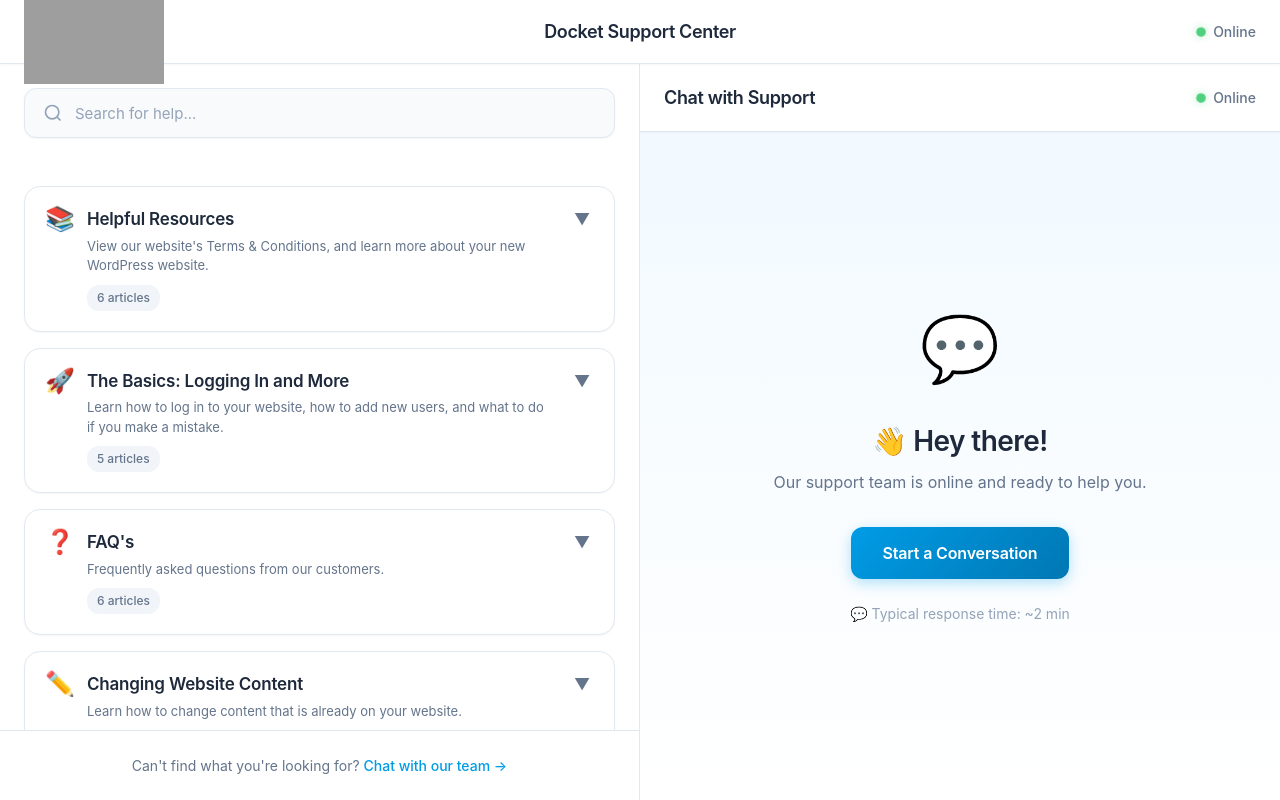
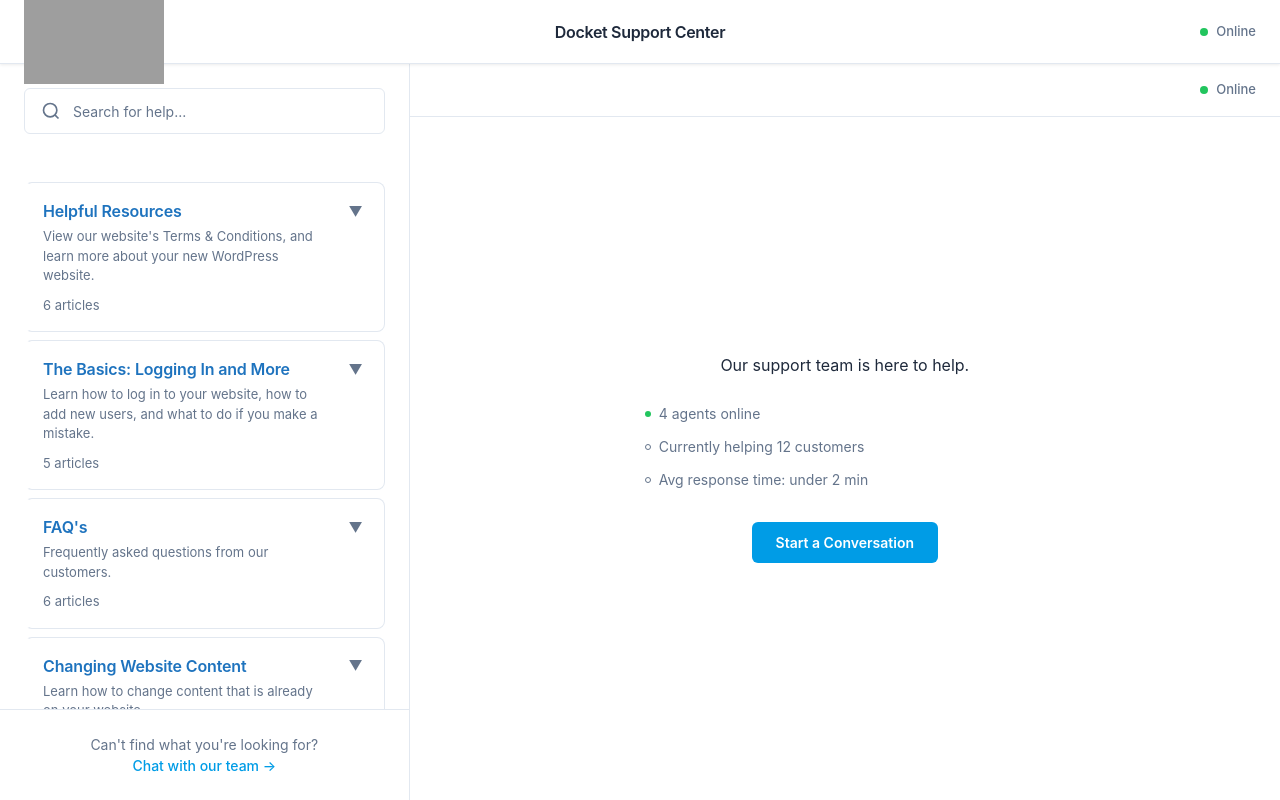
Before and after one commit to timcoe429/docket-support-bot, a website: page public/index.html in a window 1280 px wide. Drawn offline with Linux system fonts and the light colour scheme; grey boxes are pictures that could not be loaded.

Commit message:
Visible Look

```diff
--- a/public/chat.js
+++ b/public/chat.js
@@ -5,15 +5,15 @@ let chatConnected = false;
 let engagementState = 'none'; // 'none', 'faq', 'chat'
 let currentSearchTerm = '';
 
-// Category icon mapping
+// Category icon mapping - removed emojis for professional look
 const categoryIcons = {
-    'helpful-resources': '📚',
-    'basics': '🚀',
-    'faqs': '❓',
-    'changing-content': '✏️',
-    'adding-content': '➕',
-    'plugins-seo': '🔧',
-    'docketshop': '🛒'
+    'helpful-resources': '',
+    'basics': '',
+    'faqs': '',
+    'changing-content': '',
+    'adding-content': '',
+    'plugins-seo': '',
+    'docketshop': ''
 };
 
 // DOM elements
@@ -67,10 +67,25 @@ function renderFAQCategories(searchTerm = '') {
     faqCategories.innerHTML = '';
     currentSearchTerm = searchTerm.toLowerCase();
 
+    // Map category IDs to resource IDs for highlighting
+    const resourceIdMap = {
+        'helpful-resources': 'helpful-resources',
+        'basics': 'basics-logging-in',
+        'faqs': 'faqs',
+        'changing-content': 'changing-content',
+        'adding-content': 'adding-content',
+        'plugins-seo': 'plugins-seo',
+        'docketshop': 'docketshop'
+    };
+
     faqData.categories.forEach(category => {
         const categoryDiv = document.createElement('div');
-        categoryDiv.className = 'faq-category';
+        categoryDiv.className = 'faq-category resource-category';
         categoryDiv.dataset.categoryId = category.id;
+
+        // Add resource ID for highlighting
+        const resourceId = resourceIdMap[category.id] || category.id;
+        categoryDiv.dataset.resourceId = resourceId;
 
         // Filter items based on search
         let visibleItems = category.items;
@@ -94,14 +109,12 @@ function renderFAQCategories(searchTerm = '') {
             categoryDiv.classList.add('expanded');
         }
 
-        const icon = categoryIcons[category.id] || '📄';
         const itemCount = visibleItems.length;
 
         const header = document.createElement('div');
         header.className = 'faq-category-header';
         header.innerHTML = `
             <div class="faq-category-header-left">
-                <div class="faq-category-icon">${icon}</div>
                 <div class="faq-category-info">
                     <div class="faq-category-title">${category.name}</div>
                     ${category.description ? `<div class="faq-category-description">${category.description}</div>` : ''}
@@ -329,17 +342,6 @@ function addAgentMessage(content, timestamp = null) {
     const messageDiv = document.createElement('div');
     messageDiv.className = 'message agent-message';
 
-    const avatarDiv = document.createElement('div');
-    avatarDiv.className = 'agent-avatar';
-    const logoImg = document.createElement('img');
-    logoImg.src = 'https://www.yourdocket.com/wp-content/uploads/2024/11/highres-blue-docket-dumpster-software.png';
-    logoImg.alt = 'Docket';
-    logoImg.style.width = '20px';
-    logoImg.addEventListener('error', function() {
-        this.style.display = 'none';
-    });
-    avatarDiv.appendChild(logoImg);
-
     const contentWrapper = document.createElement('div');
     contentWrapper.className = 'agent-message-content-wrapper';
 
@@ -354,7 +356,6 @@ function addAgentMessage(content, timestamp = null) {
     contentWrapper.appendChild(contentDiv);
     contentWrapper.appendChild(timeDiv);
 
-    messageDiv.appendChild(avatarDiv);
     messageDiv.appendChild(contentWrapper);
 
     messagesContainer.appendChild(messageDiv);
@@ -476,6 +477,32 @@ async function sendMessage(message) {
     }
 }
 
+// Resource highlighting function - available globally for API use
+function highlightResource(resourceId) {
+    // Remove any existing highlights
+    document.querySelectorAll('.resource-category').forEach(el => {
+        el.classList.remove('ai-highlighted');
+    });
+
+    // Find and highlight the target
+    const target = document.querySelector(`[data-resource-id="${resourceId}"]`);
+    if (target) {
+        // Expand if collapsed
+        target.classList.add('expanded');
+        // Add highlight
+        target.classList.add('ai-highlighted');
+        // Scroll into view smoothly
+        target.scrollIntoView({ behavior: 'smooth', block: 'center' });
+        // Remove highlight after 5 seconds
+        setTimeout(() => {
+            target.classList.remove('ai-highlighted');
+        }, 5000);
+    }
+}
+
+// Make highlightResource available globally
+window.highlightResource = highlightResource;
+
 // Initialize on page load
 if (document.readyState === 'loading') {
     document.addEventListener('DOMContentLoaded', init);
--- a/public/index.html
+++ b/public/index.html
@@ -64,9 +64,6 @@
             <!-- Chat Header -->
             <header class="chat-header">
                 <div class="chat-header-content">
-                    <div class="chat-header-left">
-                        <h2 class="chat-title">Chat with Support</h2>
-                    </div>
                     <div class="chat-status">
                         <span class="status-dot"></span>
                         <span class="status-text">Online</span>
@@ -78,11 +75,22 @@
             <div class="messages-container" id="messagesContainer">
                 <!-- Initial state: Empty with prompt -->
                 <div class="chat-empty-state" id="chatEmptyState">
-                    <div class="chat-welcome-icon">💬</div>
-                    <h2 class="welcome-title">👋 Hey there!</h2>
-                    <p class="welcome-subtitle">Our support team is online and ready to help you.</p>
+                    <p class="welcome-subtitle">Our support team is here to help.</p>
+                    <div class="welcome-stats">
+                        <div class="welcome-stat">
+                            <span class="welcome-stat-dot"></span>
+                            <span>4 agents online</span>
+                        </div>
+                        <div class="welcome-stat">
+                            <span class="welcome-stat-dot empty"></span>
+                            <span>Currently helping 12 customers</span>
+                        </div>
+                        <div class="welcome-stat">
+                            <span class="welcome-stat-dot empty"></span>
+                            <span>Avg response time: under 2 min</span>
+                        </div>
+                    </div>
                     <button class="start-chat-button" id="startChatButton">Start a Conversation</button>
-                    <p class="response-time-indicator">💬 Typical response time: ~2 min</p>
                 </div>
             </div>
 
@@ -121,10 +129,10 @@
         <!-- Mobile Tab Navigation -->
         <nav class="mobile-tabs" id="mobileTabs">
             <button class="mobile-tab active" data-tab="faq" id="mobileTabFaq">
-                <span>📚 FAQ</span>
+                <span>FAQ</span>
             </button>
             <button class="mobile-tab" data-tab="chat" id="mobileTabChat">
-                <span>💬 Chat</span>
+                <span>Chat</span>
             </button>
         </nav>
     </div>
--- a/public/styles.css
+++ b/public/styles.css
@@ -6,37 +6,40 @@
 }
 
 :root {
-    /* Primary Colors */
-    --primary: #009ce6;
+    /* Brand Colors - Flat Only */
+    --primary-blue: #009ce6;
+    --secondary-blue: #1e73be;
     --primary-dark: #0077b3;
-    --primary-light: #e6f6fc;
 
-    /* Backgrounds - subtle warmth */
-    --bg-page: #f8fafc;
+    /* Backgrounds */
+    --bg-light: #F7F9FC;
+    --bg-page: #F7F9FC;
     --bg-panel: #ffffff;
-    --bg-chat: linear-gradient(180deg, #f0f9ff 0%, #ffffff 100%);
+    --bg-white: #ffffff;
     --bg-hover: #f1f5f9;
 
-    /* Text - not pure black */
+    /* Text */
     --text-primary: #1e293b;
     --text-secondary: #64748b;
-    --text-muted: #94a3b8;
+    --text-muted: #64748B;
 
-    /* Accents */
-    --border: #e2e8f0;
+    /* Borders */
+    --border-color: #E2E8F0;
+    --border: #E2E8F0;
     --border-light: #f1f5f9;
-    --shadow-sm: 0 1px 2px rgba(0,0,0,0.04);
-    --shadow-md: 0 4px 12px rgba(0,0,0,0.08);
-    --shadow-lg: 0 12px 40px rgba(0,0,0,0.12);
-    --shadow-glow: 0 0 20px rgba(0,156,230,0.15);
+
+    /* Shadows - Subtle Only */
+    --shadow-sm: 0 1px 3px rgba(0,0,0,0.08);
+    --shadow-md: 0 1px 3px rgba(0,0,0,0.08);
 
     /* Status */
-    --online: #22c55e;
-    --online-glow: 0 0 8px rgba(34,197,94,0.4);
+    --online-green: #22C55E;
+    --online: #22C55E;
 }
 
 body {
-    font-family: -apple-system, BlinkMacSystemFont, 'Inter', 'Segoe UI', Roboto, sans-serif;
+    font-family: -apple-system, BlinkMacSystemFont, 'Segoe UI', sans-serif;
+    font-size: 14px;
     background: var(--bg-page);
     color: var(--text-primary);
     line-height: 1.5;
@@ -74,7 +77,7 @@ body {
 }
 
 .header-title {
-    font-size: 18px;
+    font-size: 16px;
     font-weight: 600;
     color: var(--text-primary);
     letter-spacing: -0.02em;
@@ -87,7 +90,7 @@ body {
     display: flex;
     align-items: center;
     gap: 8px;
-    font-size: 14px;
+    font-size: 13px;
     color: var(--text-secondary);
     font-weight: 500;
 }
@@ -96,20 +99,7 @@ body {
     width: 8px;
     height: 8px;
     border-radius: 50%;
-    background: var(--online);
-    animation: pulseGlow 2s infinite;
-    box-shadow: var(--online-glow);
-}
-
-@keyframes pulseGlow {
-    0%, 100% {
-        transform: scale(1);
-        opacity: 1;
-    }
-    50% {
-        transform: scale(1.2);
-        opacity: 0.8;
-    }
+    background: var(--online-green);
 }
 
 /* Support Container - Two Panel Layout */
@@ -122,7 +112,7 @@ body {
 
 /* FAQ Panel */
 .faq-panel {
-    width: 50%;
+    width: 32%;
     background: var(--bg-panel);
     display: flex;
     flex-direction: column;
@@ -133,11 +123,11 @@ body {
 }
 
 .faq-panel.expanded {
-    width: 70%;
+    width: 40%;
 }
 
 .faq-panel.minimized {
-    width: 30%;
+    width: 25%;
 }
 
 .faq-panel-content {
@@ -159,21 +149,19 @@ body {
 /* FAQ Search Container - Elevated Card */
 .faq-search-container {
     position: relative;
-    background: var(--bg-page);
+    background: var(--bg-white);
     border: 1px solid var(--border);
-    border-radius: 12px;
-    padding: 14px 18px;
+    border-radius: 6px;
+    padding: 12px 16px;
     display: flex;
     align-items: center;
     gap: 12px;
-    transition: all 0.2s ease;
-    box-shadow: var(--shadow-sm);
+    transition: border-color 0.2s ease;
 }
 
 .faq-search-container:focus-within {
-    border-color: var(--primary);
-    box-shadow: var(--shadow-glow);
-    background: white;
+    border-color: var(--primary-blue);
+    background: var(--bg-white);
 }
 
 .search-icon {
@@ -187,7 +175,7 @@ body {
     flex: 1;
     border: none;
     background: transparent;
-    font-size: 15px;
+    font-size: 14px;
     font-family: inherit;
     color: var(--text-primary);
     outline: none;
@@ -208,23 +196,32 @@ body {
 .faq-category {
     background: var(--bg-panel);
     border: 1px solid var(--border);
-    border-radius: 16px;
-    padding: 20px;
-    margin-bottom: 16px;
+    border-left: 3px solid transparent;
+    border-radius: 8px;
+    padding: 16px;
+    margin-bottom: 8px;
     cursor: pointer;
     transition: all 0.2s ease;
-    box-shadow: var(--shadow-sm);
 }
 
 .faq-category:hover {
-    border-color: var(--primary-light);
-    box-shadow: var(--shadow-md);
-    transform: translateY(-2px);
+    background: var(--bg-hover);
 }
 
 .faq-category.expanded {
-    border-color: var(--primary);
-    box-shadow: var(--shadow-md);
+    background: rgba(0, 156, 230, 0.08);
+    border-left: 3px solid var(--primary-blue);
+}
+
+.faq-category.ai-highlighted {
+    background: rgba(0, 156, 230, 0.15);
+    border-left: 3px solid var(--primary-blue);
+    animation: pulse-highlight 0.5s ease;
+}
+
+@keyframes pulse-highlight {
+    0% { background: rgba(0, 156, 230, 0.3); }
+    100% { background: rgba(0, 156, 230, 0.15); }
 }
 
 .faq-category-header {
@@ -242,9 +239,7 @@ body {
 }
 
 .faq-category-icon {
-    font-size: 24px;
-    line-height: 1;
-    flex-shrink: 0;
+    display: none;
 }
 
 .faq-category-info {
@@ -252,9 +247,9 @@ body {
 }
 
 .faq-category-title {
-    font-size: 17px;
+    font-size: 16px;
     font-weight: 600;
-    color: var(--text-primary);
+    color: var(--secondary-blue);
     letter-spacing: -0.01em;
     margin-bottom: 4px;
 }
@@ -268,12 +263,11 @@ body {
 
 .faq-category-badge {
     display: inline-block;
-    background: var(--bg-hover);
-    color: var(--text-secondary);
-    font-size: 12px;
-    font-weight: 500;
-    padding: 4px 10px;
-    border-radius: 12px;
+    background: transparent;
+    color: var(--text-muted);
+    font-size: 13px;
+    font-weight: 400;
+    padding: 0;
 }
 
 .faq-category-toggle {
@@ -320,36 +314,20 @@ body {
 }
 
 .faq-question {
-    font-size: 15px;
+    font-size: 14px;
     font-weight: 500;
-    color: var(--primary);
+    color: var(--primary-blue);
     cursor: pointer;
-    padding: 10px 12px;
-    margin: -10px -12px;
-    border-radius: 8px;
+    padding: 8px 0;
     transition: all 0.2s ease;
     user-select: none;
     display: flex;
     align-items: center;
     gap: 8px;
-    position: relative;
-    overflow: hidden;
 }
 
-.faq-question::before {
-    content: '';
-    position: absolute;
-    left: 0;
-    top: 0;
-    bottom: 0;
-    width: 0;
-    background: var(--primary-light);
-    transition: width 0.2s ease;
-    z-index: -1;
-}
-
-.faq-question:hover::before {
-    width: 100%;
+.faq-question:hover {
+    color: var(--secondary-blue);
 }
 
 .faq-question-arrow {
@@ -400,7 +378,7 @@ body {
 }
 
 .faq-answer-content a {
-    color: var(--primary);
+    color: var(--primary-blue);
     text-decoration: none;
     font-weight: 500;
 }
@@ -430,25 +408,25 @@ body {
 }
 
 .faq-footer-link {
-    color: var(--primary);
+    color: var(--primary-blue);
     text-decoration: none;
     cursor: pointer;
     font-weight: 500;
     display: inline-flex;
     align-items: center;
     gap: 6px;
-    transition: gap 0.2s ease;
+    transition: color 0.2s ease;
 }
 
 .faq-footer-link:hover {
-    gap: 10px;
+    color: var(--secondary-blue);
     text-decoration: none;
 }
 
 /* Chat Panel */
 .chat-panel {
-    width: 50%;
-    background: var(--bg-chat);
+    width: 68%;
+    background: var(--bg-white);
     display: flex;
     flex-direction: column;
     transition: width 0.3s ease;
@@ -457,39 +435,33 @@ body {
 }
 
 .chat-panel.expanded {
-    width: 70%;
+    width: 75%;
 }
 
 .chat-panel.minimized {
-    width: 30%;
+    width: 60%;
 }
 
 /* Chat Header */
 .chat-header {
     background: var(--bg-panel);
     border-bottom: 1px solid var(--border);
-    padding: 20px 24px;
-    box-shadow: var(--shadow-sm);
+    padding: 16px 24px;
     z-index: 10;
 }
 
 .chat-header-content {
     display: flex;
     align-items: center;
-    justify-content: space-between;
+    justify-content: flex-end;
 }
 
 .chat-header-left {
-    display: flex;
-    align-items: center;
-    gap: 12px;
+    display: none;
 }
 
 .chat-title {
-    font-size: 18px;
-    font-weight: 600;
-    color: var(--text-primary);
-    letter-spacing: -0.02em;
+    display: none;
 }
 
 .chat-status {
@@ -502,13 +474,11 @@ body {
     width: 8px;
     height: 8px;
     border-radius: 50%;
-    background: var(--online);
-    animation: pulseGlow 2s infinite;
-    box-shadow: var(--online-glow);
+    background: var(--online-green);
 }
 
 .status-text {
-    font-size: 14px;
+    font-size: 13px;
     color: var(--text-secondary);
     font-weight: 500;
 }
@@ -553,63 +523,74 @@ body {
 }
 
 .chat-welcome-icon {
-    font-size: 64px;
-    margin-bottom: 16px;
-    animation: float 3s ease-in-out infinite;
-}
-
-@keyframes float {
-    0%, 100% {
-        transform: translateY(0);
-    }
-    50% {
-        transform: translateY(-10px);
-    }
+    display: none;
 }
 
 .welcome-title {
-    font-size: 28px;
-    font-weight: 600;
-    color: var(--text-primary);
-    letter-spacing: -0.02em;
-    margin-bottom: 8px;
+    display: none;
 }
 
 .welcome-subtitle {
     font-size: 16px;
-    color: var(--text-secondary);
-    margin-bottom: 32px;
+    color: var(--text-primary);
+    margin-bottom: 24px;
     line-height: 1.6;
 }
 
+.welcome-stats {
+    display: flex;
+    flex-direction: column;
+    gap: 12px;
+    margin-bottom: 32px;
+    text-align: left;
+    width: 100%;
+    max-width: 400px;
+}
+
+.welcome-stat {
+    font-size: 14px;
+    color: var(--text-secondary);
+    display: flex;
+    align-items: center;
+    gap: 8px;
+}
+
+.welcome-stat-dot {
+    width: 6px;
+    height: 6px;
+    border-radius: 50%;
+    background: var(--online-green);
+    flex-shrink: 0;
+}
+
+.welcome-stat-dot.empty {
+    background: transparent;
+    border: 1px solid var(--text-muted);
+}
+
 .start-chat-button {
-    background: linear-gradient(135deg, var(--primary) 0%, var(--primary-dark) 100%);
+    background: var(--primary-blue);
     color: white;
     border: none;
-    padding: 16px 32px;
-    border-radius: 12px;
-    font-size: 16px;
+    padding: 12px 24px;
+    border-radius: 6px;
+    font-size: 14px;
     font-weight: 600;
     cursor: pointer;
-    transition: all 0.2s ease;
+    transition: background 0.2s ease;
     font-family: inherit;
-    box-shadow: 0 4px 14px rgba(0,156,230,0.3);
-    letter-spacing: -0.01em;
 }
 
 .start-chat-button:hover {
-    transform: translateY(-2px);
-    box-shadow: 0 6px 20px rgba(0,156,230,0.4);
+    background: var(--primary-dark);
 }
 
 .start-chat-button:active {
-    transform: translateY(0);
+    background: var(--primary-dark);
 }
 
 .response-time-indicator {
-    font-size: 14px;
-    color: var(--text-muted);
-    margin-top: 24px;
+    display: none;
 }
 
 /* Message Bubbles */
@@ -652,21 +633,20 @@ body {
 }
 
 .user-message .message-content {
-    background: var(--primary);
+    background: var(--primary-blue);
     color: white;
     border-bottom-right-radius: 4px;
 }
 
 .agent-message .message-content {
-    background: var(--bg-panel);
+    background: #F1F5F9;
     color: var(--text-primary);
-    border: 1px solid var(--border);
+    border: none;
     border-bottom-left-radius: 4px;
-    box-shadow: var(--shadow-sm);
 }
 
 .message-time {
-    font-size: 11px;
+    font-size: 13px;
     color: var(--text-muted);
     margin-top: 4px;
     padding: 0 4px;
@@ -682,21 +662,7 @@ body {
 
 /* Agent Avatar */
 .agent-avatar {
-    width: 36px;
-    height: 36px;
-    border-radius: 50%;
-    background: var(--primary);
-    display: flex;
-    align-items: center;
-    justify-content: center;
-    flex-shrink: 0;
-    margin-top: 4px;
-    box-shadow: var(--shadow-sm);
-}
-
-.agent-avatar img {
-    width: 22px;
-    height: auto;
+    display: none;
 }
 
 .agent-message-content-wrapper {
@@ -780,22 +746,21 @@ body {
 
 .message-input {
     flex: 1;
-    padding: 12px 20px;
+    padding: 12px 16px;
     border: 1px solid var(--border);
-    border-radius: 24px;
-    font-size: 15px;
+    border-radius: 6px;
+    font-size: 14px;
     font-family: inherit;
     color: var(--text-primary);
-    background: var(--bg-page);
-    transition: all 0.2s ease;
+    background: var(--bg-white);
+    transition: border-color 0.2s ease;
     min-height: 44px;
 }
 
 .message-input:focus {
     outline: none;
-    border-color: var(--primary);
-    box-shadow: var(--shadow-glow);
-    background: white;
+    border-color: var(--primary-blue);
+    background: var(--bg-white);
 }
 
 .message-input:disabled {
@@ -811,27 +776,24 @@ body {
     width: 44px;
     height: 44px;
     min-width: 44px;
-    border-radius: 50%;
+    border-radius: 6px;
     border: none;
-    background: var(--primary);
+    background: var(--primary-blue);
     color: white;
     cursor: pointer;
     display: flex;
     align-items: center;
     justify-content: center;
-    transition: all 0.2s ease;
+    transition: background 0.2s ease;
     flex-shrink: 0;
-    box-shadow: var(--shadow-sm);
 }
 
 .send-button:hover:not(:disabled) {
     background: var(--primary-dark);
-    transform: scale(1.05);
-    box-shadow: var(--shadow-md);
 }
 
 .send-button:active:not(:disabled) {
-    transform: scale(0.98);
+    background: var(--primary-dark);
 }
 
 .send-button:disabled {
@@ -866,16 +828,16 @@ body {
     border: none;
     background: transparent;
     color: var(--text-secondary);
-    font-size: 15px;
+    font-size: 14px;
     font-weight: 500;
     cursor: pointer;
-    border-radius: 8px;
-    transition: all 0.2s ease;
+    border-radius: 6px;
+    transition: background 0.2s ease;
     font-family: inherit;
 }
 
 .mobile-tab.active {
-    background: var(--primary);
+    background: var(--primary-blue);
     color: white;
 }
 
@@ -988,21 +950,44 @@ body {
 }
 
 /* Responsive Design */
-@media (max-width: 768px) {
+@media (max-width: 900px) {
+    .support-container {
+        flex-direction: column;
+    }
+
+    .faq-panel,
+    .chat-panel {
+        width: 100%;
+        height: 50%;
+    }
+}
+
+@media (max-width: 600px) {
     .support-container {
         flex-direction: column;
         height: calc(100vh - 64px - 60px);
         height: calc(100dvh - 64px - 60px);
     }
 
-    .faq-panel,
+    .faq-panel {
+        display: none;
+    }
+
+    .faq-panel.show-overlay {
+        display: flex;
+        position: fixed;
+        top: 64px;
+        left: 0;
+        right: 0;
+        bottom: 60px;
+        z-index: 1000;
+        width: 100%;
+        height: auto;
+    }
+
     .chat-panel {
         width: 100%;
         height: 100%;
-        position: absolute;
-        top: 0;
-        left: 0;
-        transition: transform 0.3s ease;
     }
 
     .faq-panel {
@@ -1060,13 +1045,13 @@ body {
 
 /* Focus visible for accessibility */
 *:focus-visible {
-    outline: 2px solid var(--primary);
+    outline: 2px solid var(--primary-blue);
     outline-offset: 2px;
 }
 
 .send-button:focus-visible,
 .start-chat-button:focus-visible,
 .mobile-tab:focus-visible {
-    outline: 2px solid var(--primary);
+    outline: 2px solid var(--primary-blue);
     outline-offset: 2px;
 }
```
